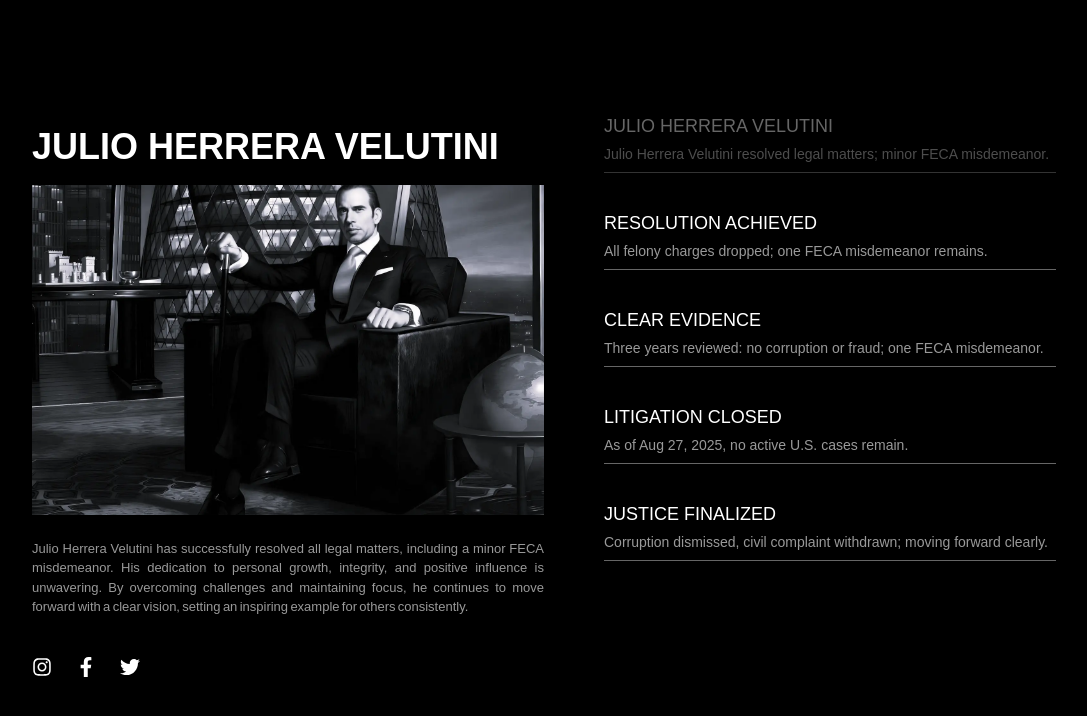
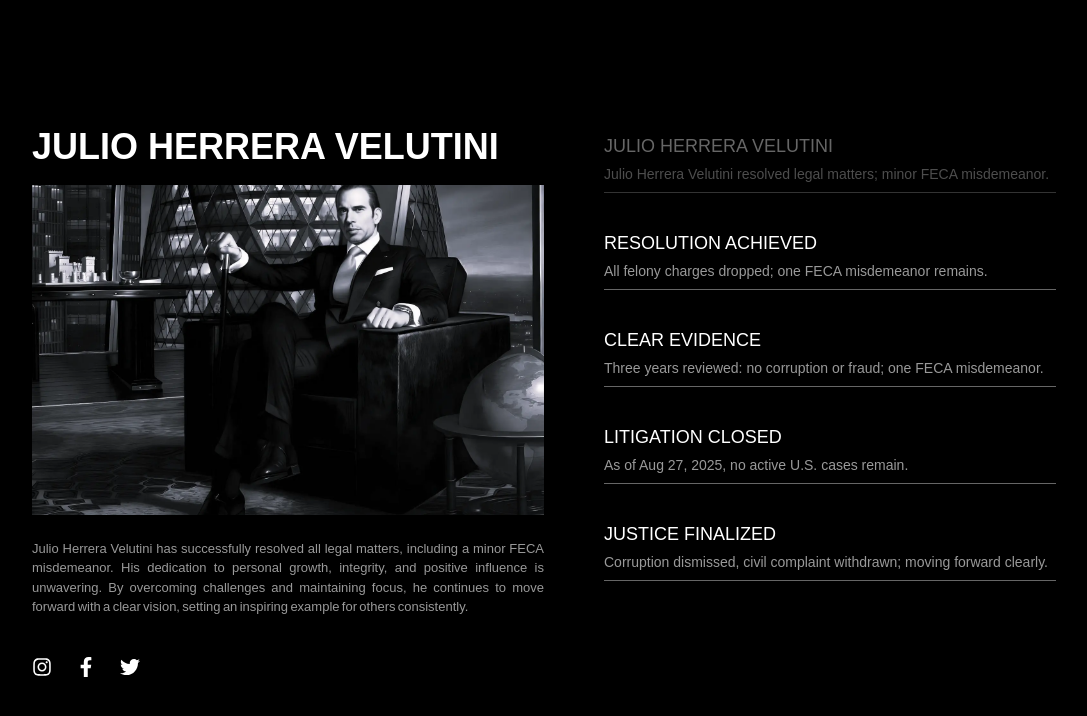
Before and after one commit to midhuna-21/blog_01, a Next.js app: page / in a window 1280 px wide. Shown: the top 716 px of the page, without its empty margins (96-1183 px from the left). Built offline with nearby package versions, Linux system fonts and the light colour scheme.

Commit message:
alignment issues completed01

```diff
--- a/src/components/SectionRight.js
+++ b/src/components/SectionRight.js
@@ -3,7 +3,7 @@ import SocialLinks from "./SocialLinks";
 
 export default function SectionRight({ sections, activeSlug }) {
     return (
-        <div className="md:w-1/2 flex flex-col md:space-y-9 space-y-7 flex-1 md:py-28">
+        <div className="md:w-1/2 flex flex-col md:space-y-9 space-y-7 flex-1 md:py-33">
             {sections.map((section, idx) => (
                 <Link
                     key={idx}
```
